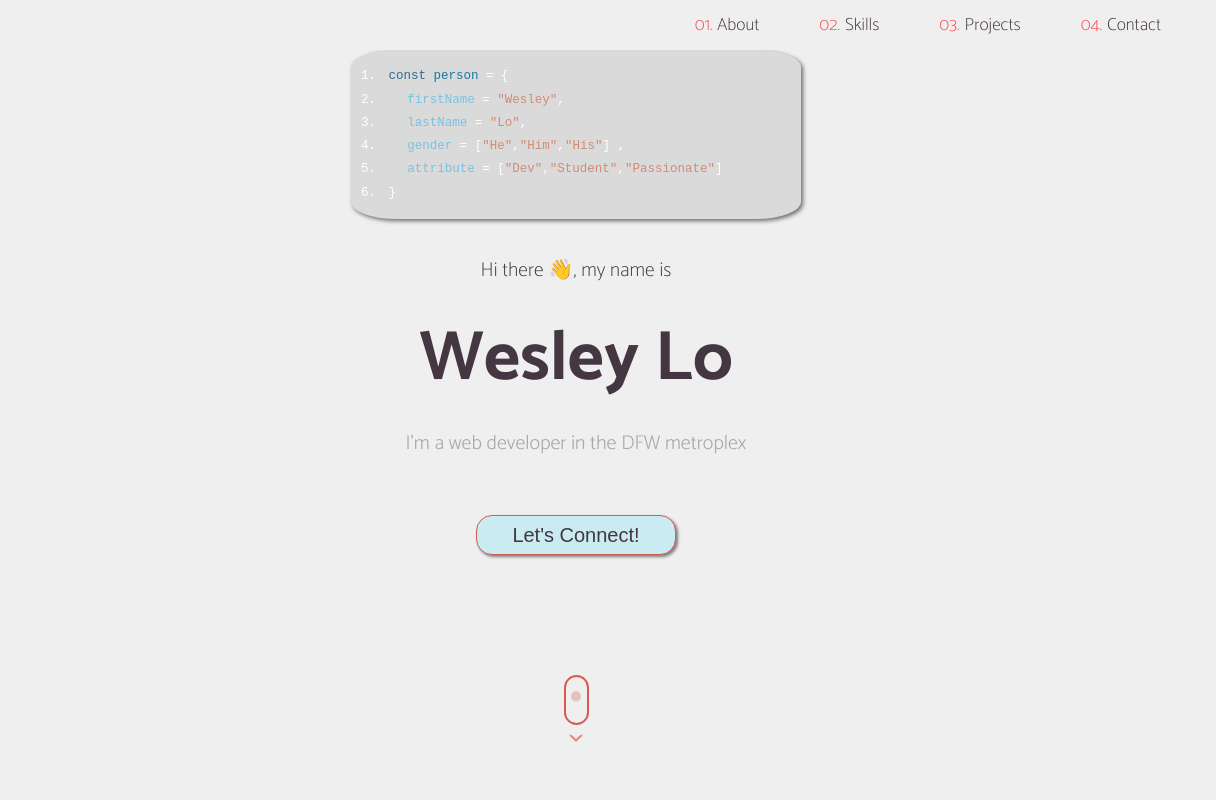
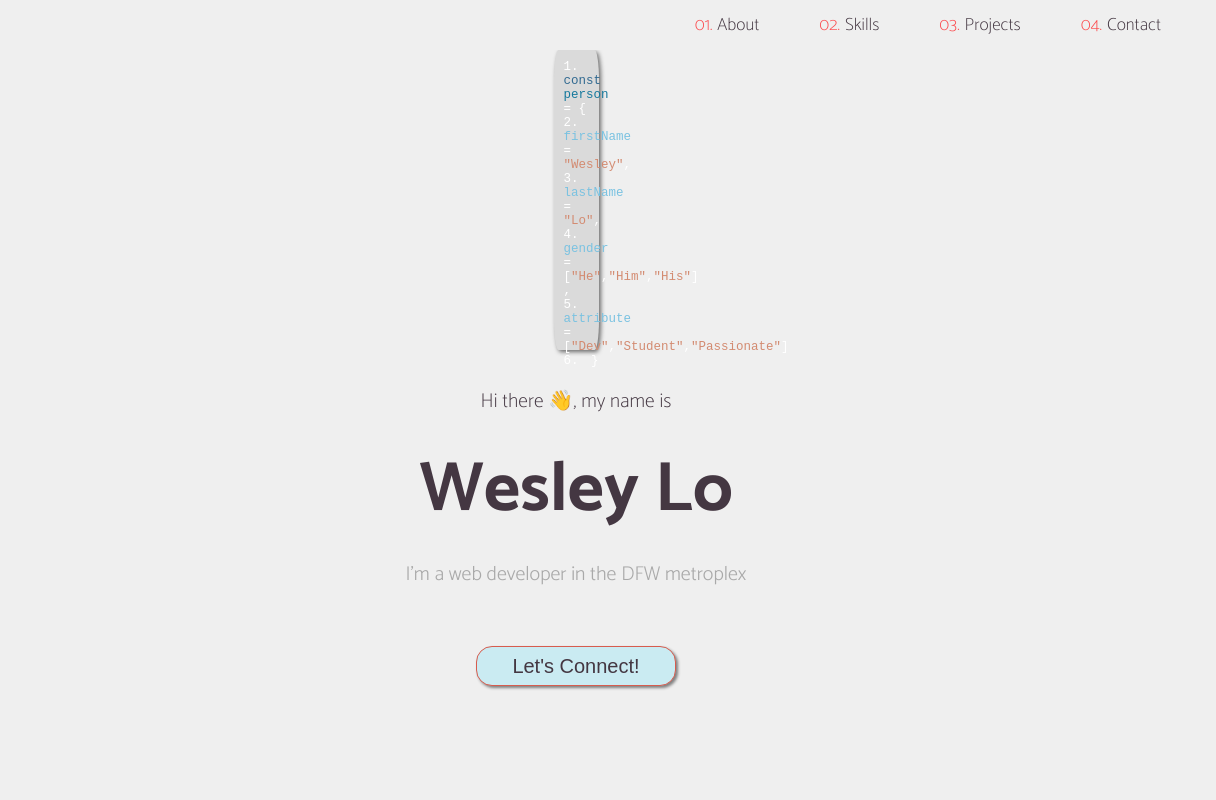
Before and after one commit to wesleylo1/wesleylo1.github.io, a website: page index.html in a window 1280 px wide. Shown: the top 800 px of the page, 64-1280 px from the left. Drawn offline with Linux system fonts and the light colour scheme.

Commit message:
changed object width and height

```diff
--- a/styles.css
+++ b/styles.css
@@ -133,8 +133,8 @@ main {
 
 .object {
     background-color: #DADADA;
-    width: 450px;
-    height: 300px;
+    width: 4.5em;
+    height: 30em;
     box-shadow: 2px 2px 4px  rgb(107, 107, 107);
     border-radius: 10%;
     display: flex;
```
